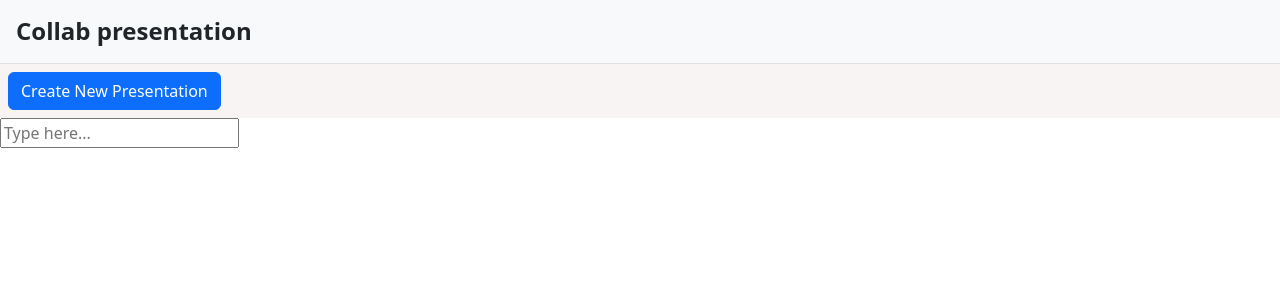
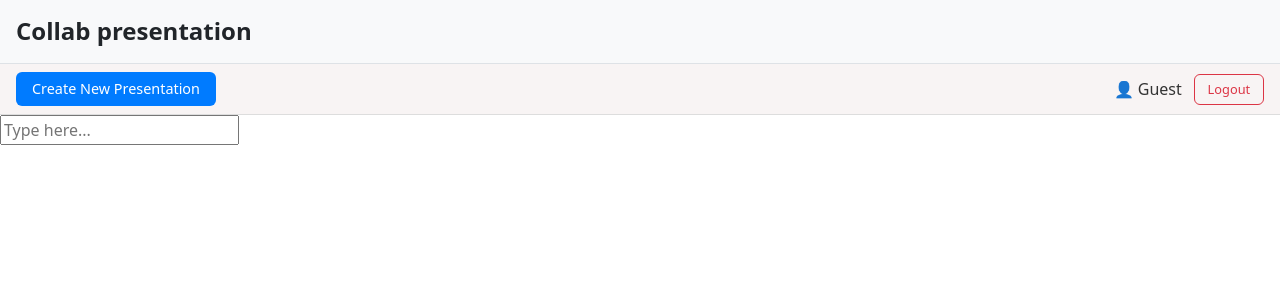
Before and after one commit to dom1k11/collab-presentation, a React (Vite) app in the folder client/: page /main in a window 1280 px wide. Shown: the top 300 px of the page. Built offline with nearby package versions, Linux system fonts and the light colour scheme; no server answers.

Commit message:
simple login on client

```diff
--- a/client/package.json
+++ b/client/package.json
@@ -16,6 +16,7 @@
     "bootstrap": "^5.3.8",
     "react": "^19.1.1",
     "react-dom": "^19.1.1",
+    "react-router-dom": "^7.9.3",
     "socket.io-client": "^4.8.1",
     "tone": "^15.1.22"
   },
--- a/client/src/App.tsx
+++ b/client/src/App.tsx
@@ -1,8 +1,18 @@
 import "bootstrap/dist/css/bootstrap.min.css";
+import { BrowserRouter, Routes, Route, Navigate } from "react-router-dom";
+import LoginPage from "./pages/LoginPage/LoginPage";
 import MainPage from "./pages/MainPage";
 
 function App() {
-  return <MainPage />;
+  return (
+    <BrowserRouter>
+      <Routes>
+        <Route path="/" element={<LoginPage />} />
+        <Route path="/main" element={<MainPage />} />
+        <Route path="*" element={<Navigate to="/" replace />} />
+      </Routes>
+    </BrowserRouter>
+  );
 }
 
 export default App;
--- a/client/src/components/Navbar/Navbar.css
+++ b/client/src/components/Navbar/Navbar.css
@@ -1,30 +1,53 @@
-  .icon {
-    width: 1.2rem;
-    color: white;
-  }
-
-  .btn-toolbar {
+nav.navbar {
+  padding: 0.5rem 1rem;
   display: flex;
-    flex-wrap: nowrap;
-    gap: 0.5rem;
-    align-items: end;
-  }
-
-  nav {
-    padding: 0.5rem;
-    display: flex;
-    align-items: end;
+  justify-content: space-between;
+  align-items: center;
   background-color: rgb(248, 244, 244);
-    overflow-x: auto;
+  border-bottom: 1px solid #ddd;
 }
 
 .navbar-group {
   display: flex;
-    align-items: end;
+  align-items: center;
   gap: 1rem;
 }
-  .navbar-group label {
-    margin-right: 0.3rem;
-    font-size: 0.85rem;
+
+.navbar-user {
+  display: flex;
+  align-items: center;
+  gap: 0.75rem;
+}
+
+.user-name {
+  font-weight: 500;
   color: #333;
 }
+
+.btn.btn-primary {
+  background-color: #007bff;
+  border: none;
+  padding: 0.4rem 1rem;
+  font-size: 0.9rem;
+  border-radius: 6px;
+  transition: background 0.2s;
+}
+
+.btn.btn-primary:hover {
+  background-color: #0056b3;
+}
+
+.btn.btn-logout {
+  background-color: transparent;
+  border: 1px solid #dc3545;
+  color: #dc3545;
+  padding: 0.3rem 0.8rem;
+  font-size: 0.8rem;
+  border-radius: 6px;
+  transition: all 0.2s;
+}
+
+.btn.btn-logout:hover {
+  background-color: #dc3545;
+  color: #fff;
+}
--- a/client/src/components/Navbar/Navbar.tsx
+++ b/client/src/components/Navbar/Navbar.tsx
@@ -1,10 +1,24 @@
 import "./Navbar.css";
 
 const Navbar = () => {
+  const nickname = localStorage.getItem("nickname");
+
+  const handleLogout = () => {
+    localStorage.removeItem("nickname");
+    window.location.href = "/";
+  };
+
   return (
-    <nav>
+    <nav className="navbar">
       <div className="navbar-group">
         <button className="btn btn-primary">Create New Presentation</button>
+      </div>
+
+      <div className="navbar-user">
+        <span className="user-name">👤 {nickname || "Guest"}</span>
+        <button className="btn btn-logout" onClick={handleLogout}>
+          Logout
+        </button>
       </div>
     </nav>
   );
--- /dev/null
+++ b/client/src/pages/LoginPage/LoginPage.css
@@ -0,0 +1,46 @@
+.login-container {
+  display: flex;
+  flex-direction: column;
+  align-items: center;
+  justify-content: center;
+  height: 100vh;
+  background-color: #f8f9fa;
+}
+
+.login-title {
+  font-size: 1.5rem;
+  font-weight: 600;
+  color: #333;
+  margin-bottom: 1.5rem;
+}
+
+.login-input {
+  width: 260px;
+  padding: 0.6rem 0.8rem;
+  font-size: 1rem;
+  border-radius: 6px;
+  border: 1px solid #ccc;
+  margin-bottom: 1rem;
+  transition: border 0.2s;
+}
+
+.login-input:focus {
+  outline: none;
+  border-color: #007bff;
+}
+
+.login-button {
+  width: 260px;
+  padding: 0.6rem;
+  font-size: 1rem;
+  border: none;
+  border-radius: 6px;
+  background-color: #007bff;
+  color: white;
+  cursor: pointer;
+  transition: background 0.2s;
+}
+
+.login-button:hover {
+  background-color: #0056b3;
+}
--- /dev/null
+++ b/client/src/pages/LoginPage/LoginPage.tsx
@@ -0,0 +1,32 @@
+import { useNavigate } from "react-router-dom";
+import { useState } from "react";
+import "./LoginPage.css";
+
+const LoginPage = () => {
+  const [nickname, setNickname] = useState("");
+  const navigate = useNavigate();
+
+  const handleSubmit = () => {
+    if (nickname.trim()) {
+      localStorage.setItem("nickname", nickname);
+      navigate("/main");
+    }
+  };
+
+  return (
+    <div className="login-container">
+      <h2 className="login-title">Enter your nickname</h2>
+      <input
+        className="login-input"
+        placeholder="Nickname..."
+        value={nickname}
+        onChange={(e) => setNickname(e.target.value)}
+      />
+      <button className="login-button" onClick={handleSubmit}>
+        Continue
+      </button>
+    </div>
+  );
+};
+
+export default LoginPage;
```
Also changed, not shown: 1 other file (tests, documents, lock files or other folders). Lines whose indentation alone changed are shown as unchanged.
